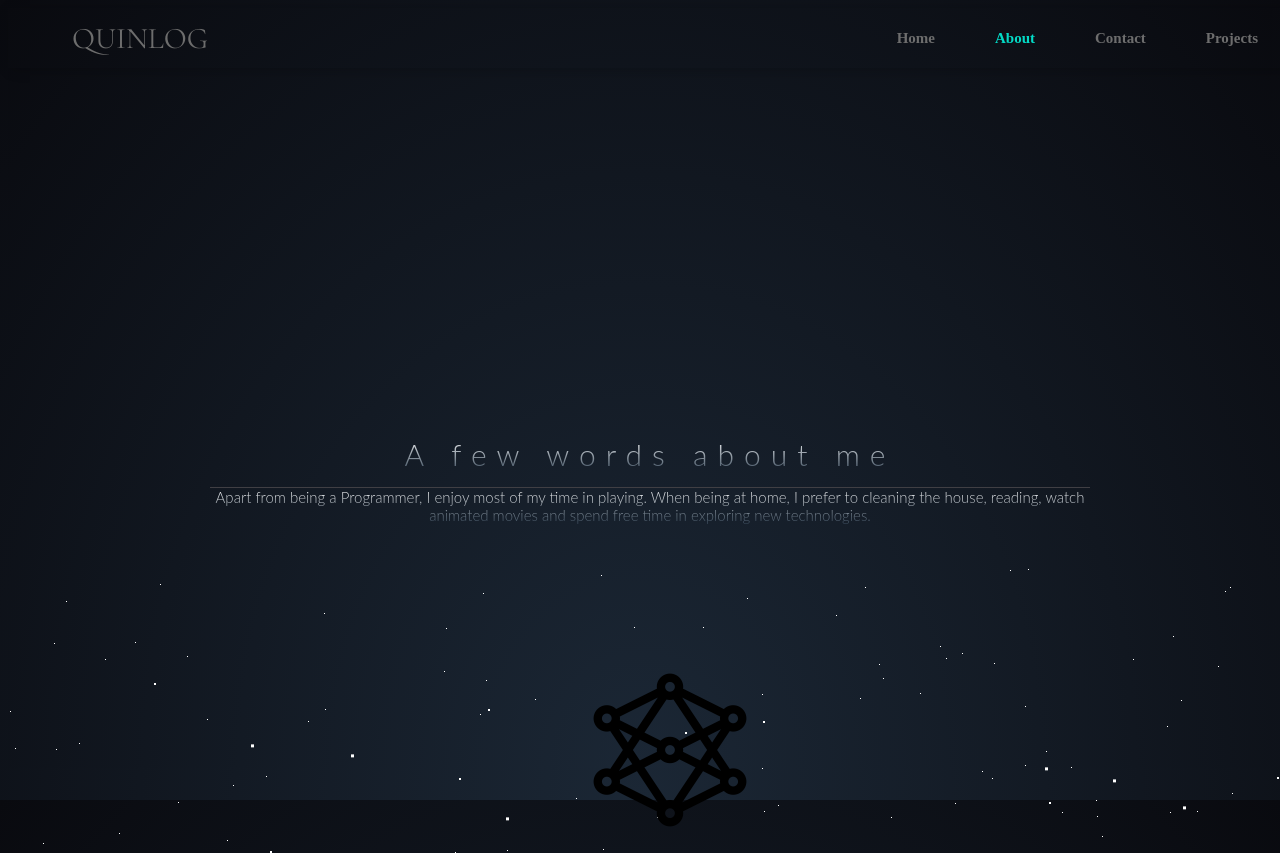
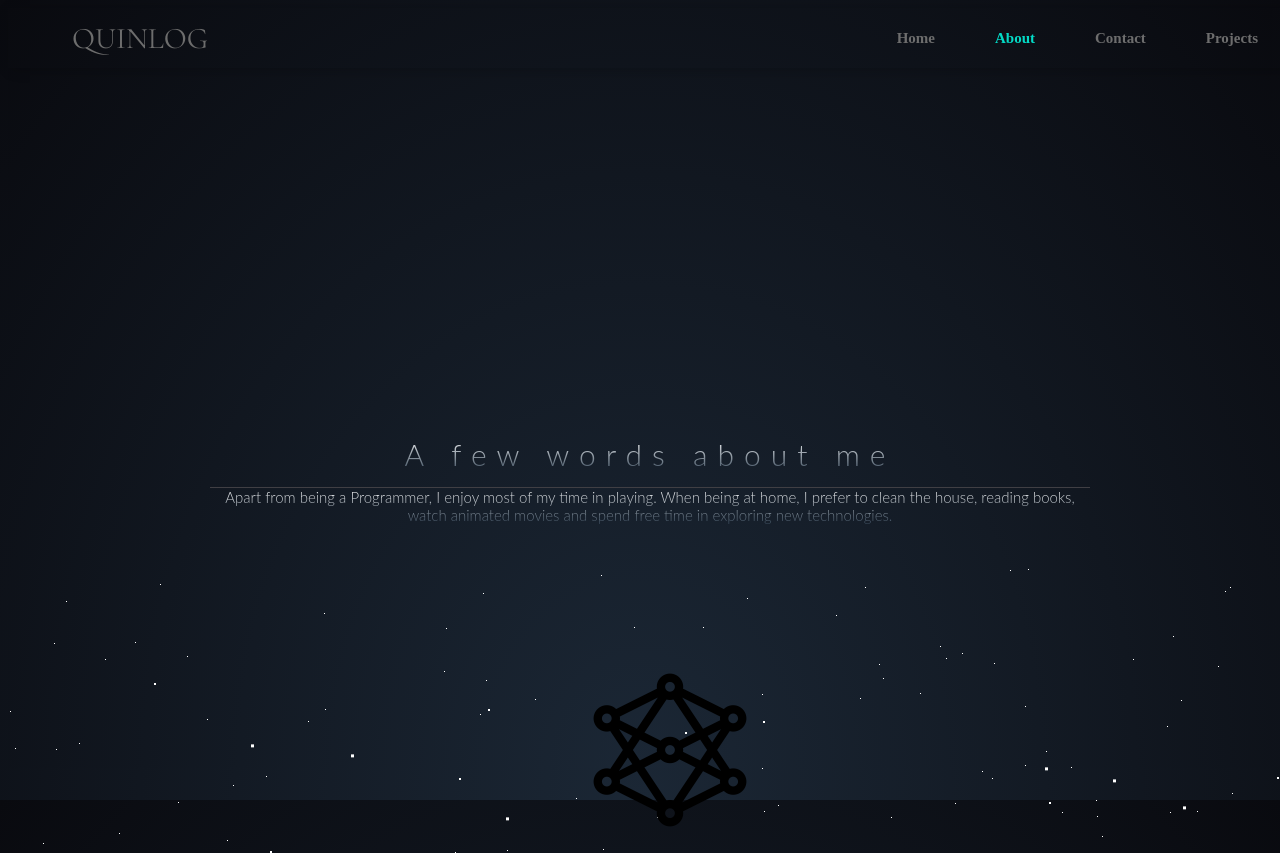
Before and after one commit to rjayhub/arjayquinlog.github.io, a plain HTML site: page about.html in a window 1280 px wide. Shown: the top 853 px of the page. Drawn offline with Linux system fonts and the light colour scheme.

Commit message:
Update about.html

```diff
--- a/about.html
+++ b/about.html
@@ -53,7 +53,7 @@
     </span>
     <div class="info">
       <p class="text">Apart from being a Programmer, I enjoy most of my time in playing.
-      When being at home, I prefer to cleaning the house, reading, watch animated movies and spend free time in exploring new technologies.
+      When being at home, I prefer to clean the house, reading books, watch animated movies and spend free time in exploring new technologies.
 
 
 
```
